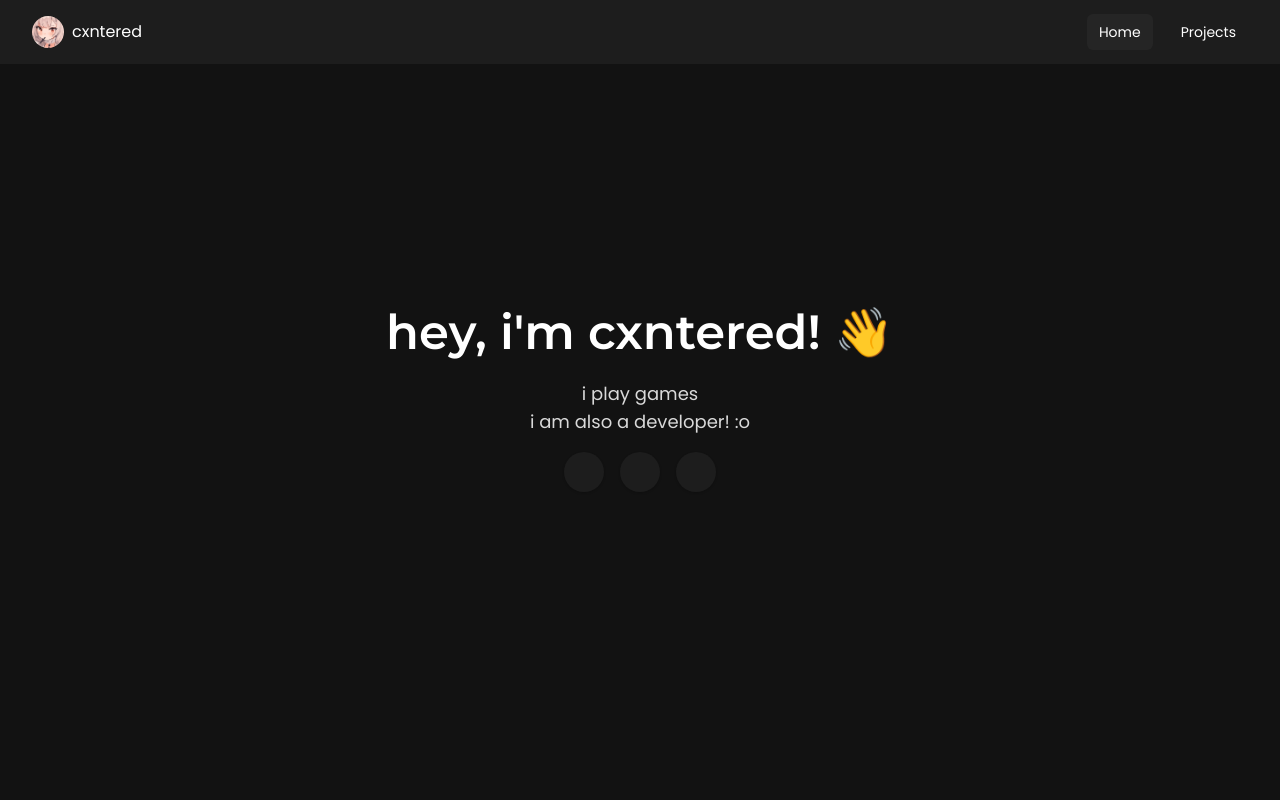
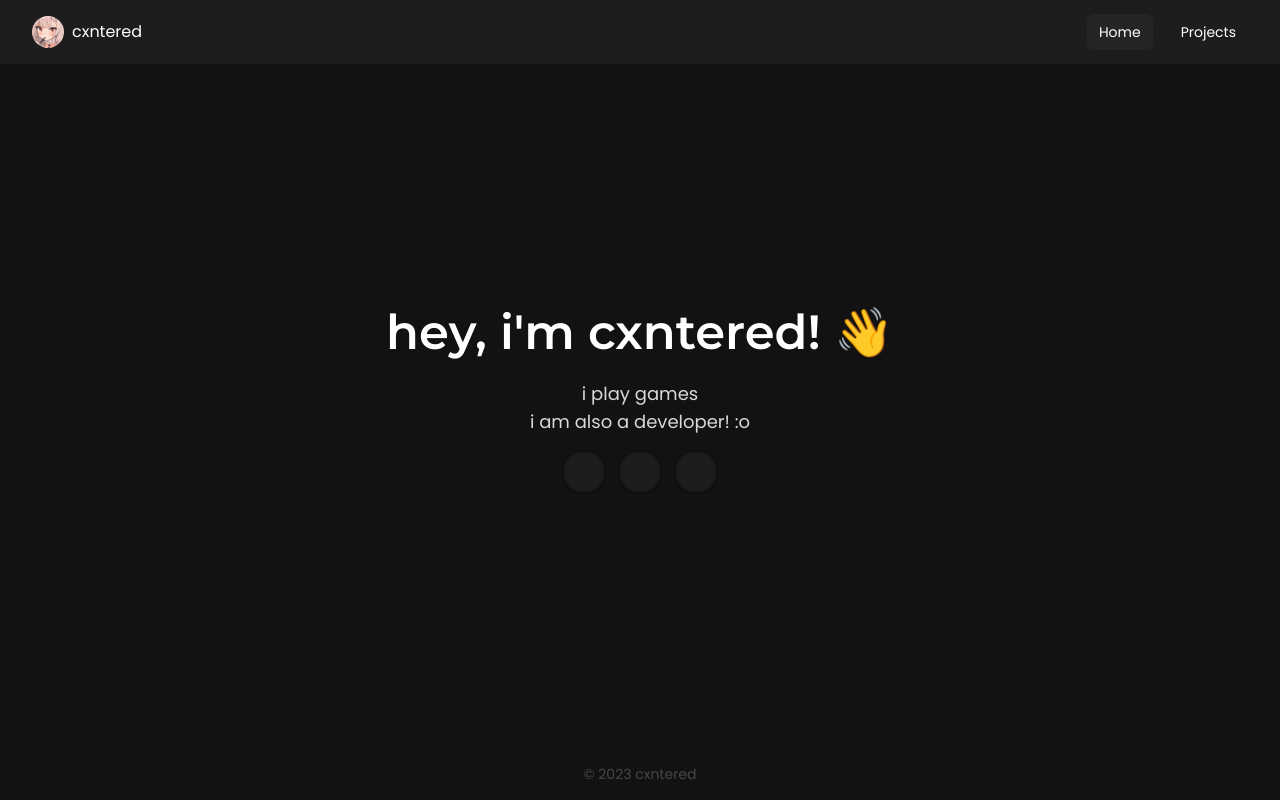
Before and after one commit to cxntered/website, a Next.js app: page / in a window 1280 px wide. Built offline with nearby package versions, Linux system fonts and the light colour scheme; some icons are missing.

Commit message:
📦 NEW: add footer

```diff
--- a/src/app/layout.tsx
+++ b/src/app/layout.tsx
@@ -2,6 +2,7 @@ import "@/app/globals.css";
 import type { Metadata } from "next";
 import { Poppins } from "next/font/google";
 import Navbar from "@/components/navbar";
+import Footer from "@/components/footer";
 
 const poppins = Poppins({
 	weight: ["300", "400", "600", "700", "800", "900"],
@@ -19,6 +20,7 @@ export default function Layout({ children }: { children: React.ReactNode }) {
 			<body className={poppins.className}>
 				<Navbar />
 				{children}
+				<Footer />
 			</body>
 		</html>
 	);
--- /dev/null
+++ b/src/components/footer.tsx
@@ -0,0 +1,7 @@
+export default function Footer() {
+	return (
+		<div className="fixed bottom-0 left-0 right-0 p-4 text-center">
+			<p className="text-sm text-footer">© 2023 cxntered</p>
+		</div>
+	);
+}
--- a/tailwind.config.js
+++ b/tailwind.config.js
@@ -3,18 +3,19 @@ module.exports = {
 	content: [
 		"./src/pages/**/*.{js,ts,jsx,tsx,mdx}",
 		"./src/components/**/*.{js,ts,jsx,tsx,mdx}",
-		"./src/app/**/*.{js,ts,jsx,tsx,mdx}",
+		"./src/app/**/*.{js,ts,jsx,tsx,mdx}"
 	],
 	theme: {
 		colors: {
 			primary: "#1d1d1d",
 			white: "#ffffff",
 			gray: "#d9d9d9",
+			footer: "#ffffff39",
 			current: "#252525",
 			hover: "#353535",
 			discord: "#5865f2",
-			twitter: "#1d9bf0",
-		},
+			twitter: "#1d9bf0"
+		}
 	},
-	plugins: [],
-}
+	plugins: []
+};
```
